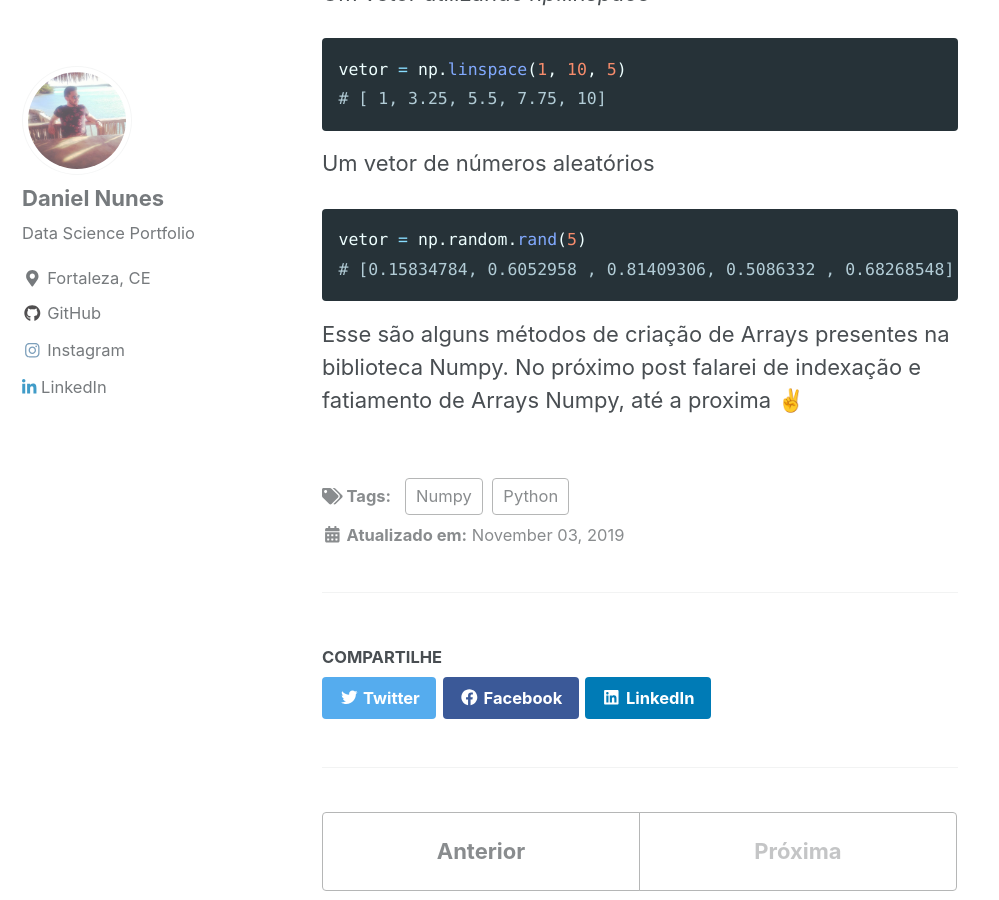
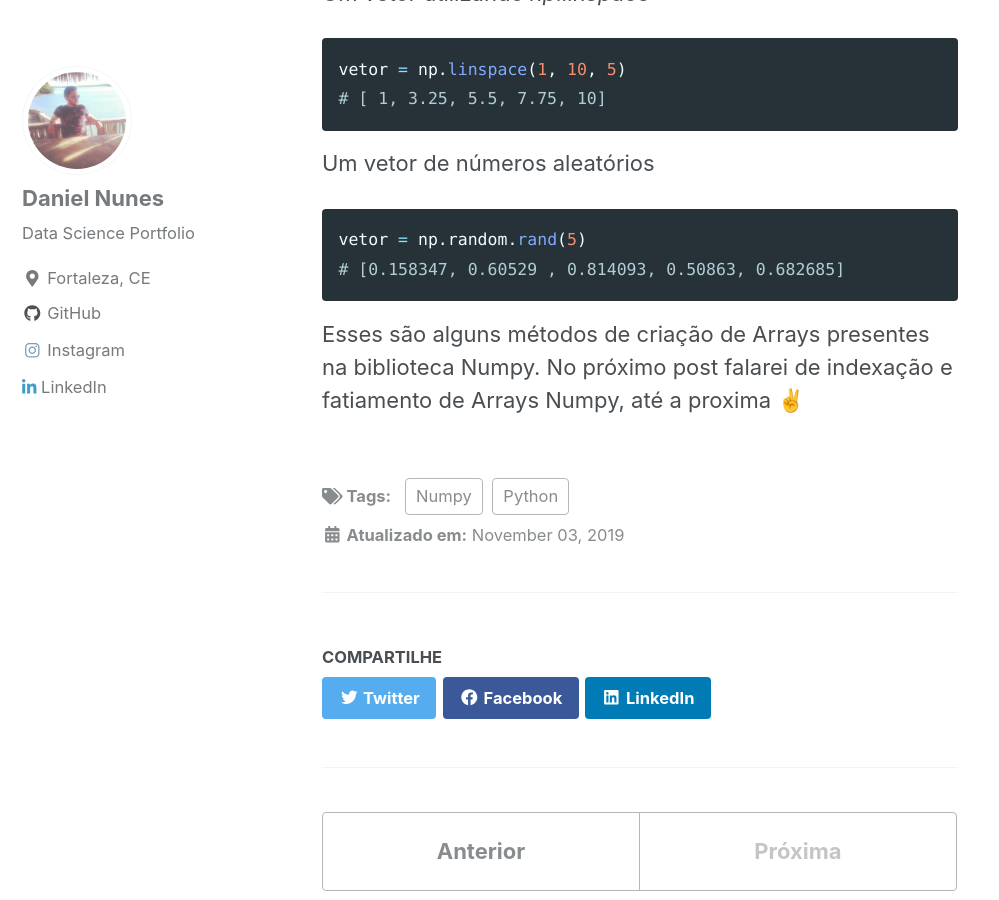
Before and after one commit to danielmnunes/danielmnunes.github.io, a Jekyll site: the page built from _posts/2019-11-03-numpy-parte2.md, in a window 1280 px wide and 900 px high, scrolled down 3081 px. Shown: the whole window, without its empty margins (0-999 px from the left). Built offline with Jekyll 4.4.1, drawn with Linux system fonts in a browser that asks for light colours; cached includes are drawn as plain includes; nearby versions of some CDN libraries; emoji names are drawn with the system emoji font; comment, search, counter and statistics services are not loaded.

Commit message:
Post numpy parte 22

````diff
--- a/_posts/2019-11-03-numpy-parte2.md
+++ b/_posts/2019-11-03-numpy-parte2.md
@@ -81,6 +81,6 @@ vetor = np.linspace(1, 10, 5)
 Um vetor de números aleatórios
 ```python
 vetor = np.random.rand(5)
-# [0.15834784, 0.6052958 , 0.81409306, 0.5086332 , 0.68268548]
+# [0.158347, 0.60529 , 0.814093, 0.50863, 0.682685]
 ```
-Esse são alguns métodos de criação de Arrays presentes na biblioteca Numpy. No próximo post falarei de indexação e fatiamento de Arrays Numpy, até a proxima :v:
+Esses são alguns métodos de criação de Arrays presentes na biblioteca Numpy. No próximo post falarei de indexação e fatiamento de Arrays Numpy, até a proxima :v:
````
